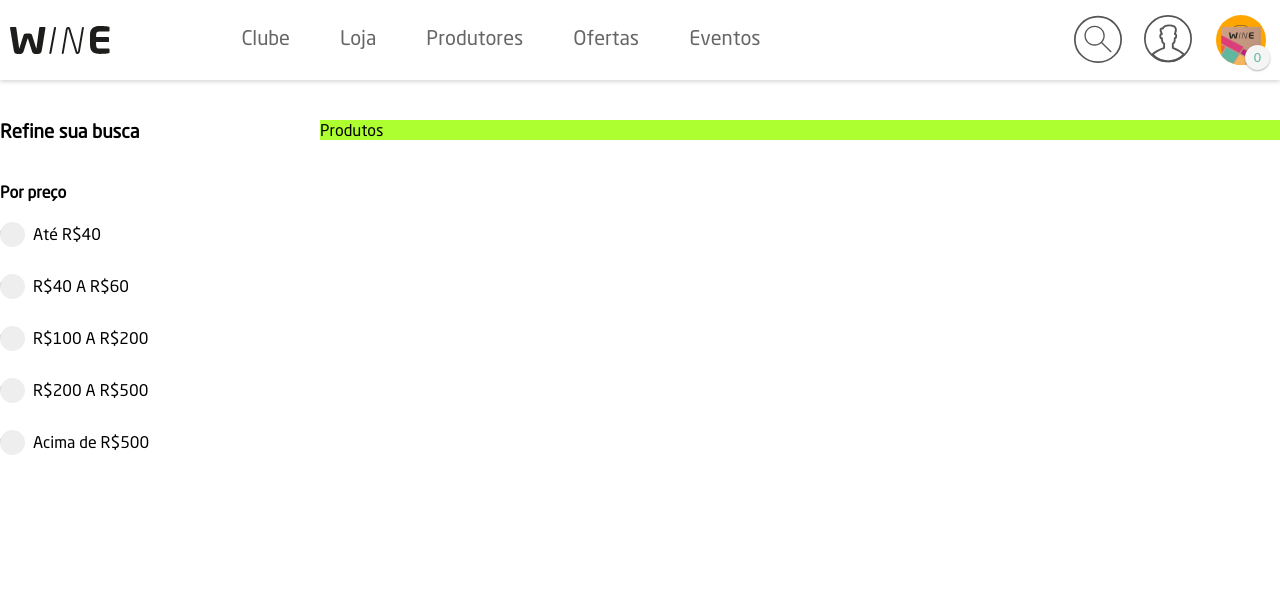
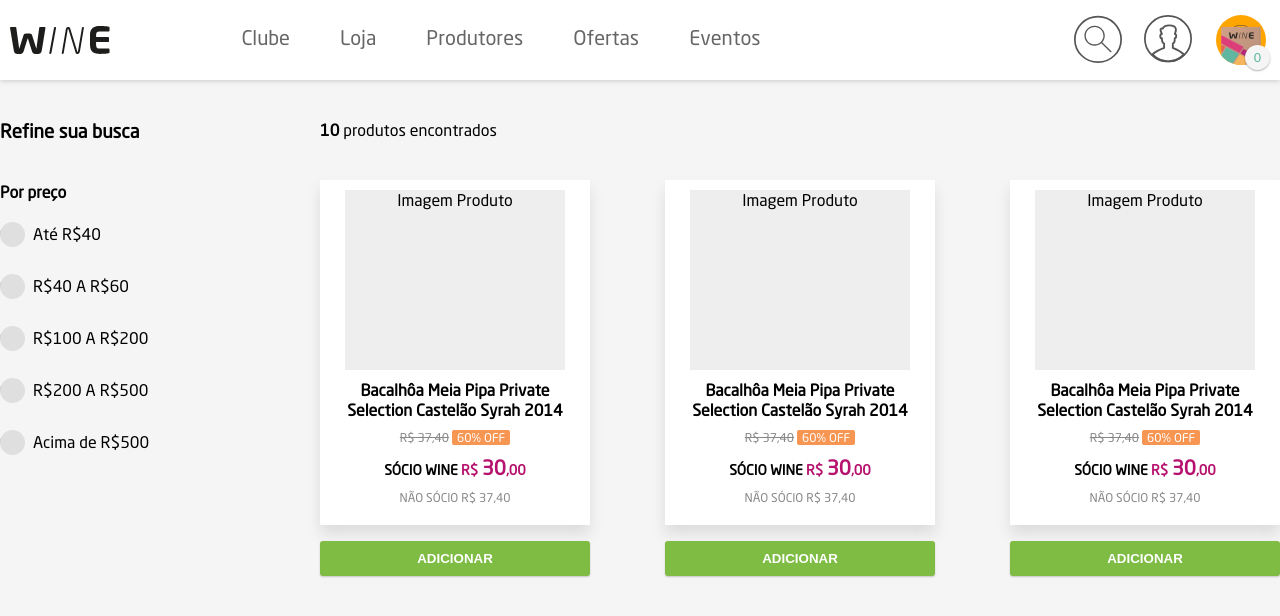
Before and after one commit to takeshi-su57/wine-ecommerce, a Next.js app: page / in a window 1280 px wide. Shown: the top 616 px of the page. Built offline with nearby package versions, Linux system fonts and the light colour scheme.

Commit message:
🎨 feat: cria componentes card products e estiliza

```diff
--- /dev/null
+++ b/src/components/CardProduct.tsx
@@ -0,0 +1,39 @@
+import {
+  BtnAddProductCart,
+  Card,
+  CardContainer,
+  ProductDiscount,
+  ProductImage,
+  ProductName,
+  ProductPriceNoSocial,
+  ProductPriceSocial,
+} from "styles/pages/store/CardProduct";
+
+const CardProduct = () => {
+  return (
+    <CardContainer>
+      <Card>
+        <ProductImage>
+          Imagem Produto
+        </ProductImage>
+        <ProductName>
+          Bacalhôa Meia Pipa Private Selection Castelão Syrah 2014
+        </ProductName>
+        <ProductDiscount>
+          <del>R$ 37,40</del> <span>60% OFF</span>
+        </ProductDiscount>
+        <ProductPriceSocial>
+          Sócio wine <span>R$ <span>30</span>,00</span>
+        </ProductPriceSocial>
+        <ProductPriceNoSocial>
+          Não sócio R$ 37,40
+        </ProductPriceNoSocial>
+      </Card>
+      <BtnAddProductCart>
+        Adicionar
+      </BtnAddProductCart>
+    </CardContainer>
+  );
+};
+
+export default CardProduct;
--- a/src/components/layout/Base.tsx
+++ b/src/components/layout/Base.tsx
@@ -17,6 +17,7 @@
 
   body {
     font-family: 'Neo Sans';
+    background-color: #F5F5F5;
     margin: 0;
     padding: 0;
   }
--- a/src/pages/index.tsx
+++ b/src/pages/index.tsx
@@ -3,8 +3,9 @@
 import BaseLayout from 'components/layout/Base';
 import Header from 'components/layout/Header';
 // Styles Components:
-import { Main, SectionCenter, SectionProducts } from 'styles/Containers';
+import { Main, ProductsFlex, SectionCenter, SectionProducts } from 'styles/Containers';
 import Filter from 'components/Filter';
+import CardProduct from 'components/CardProduct';
 
 const Home: NextPage = () => {
   return (
@@ -20,7 +21,12 @@
         <SectionCenter>
           <Filter />
           <SectionProducts>
-            Produtos
+            <p><strong>10</strong> produtos encontrados</p>
+            <ProductsFlex>
+              <CardProduct />
+              <CardProduct />
+              <CardProduct />
+            </ProductsFlex>
           </SectionProducts>
         </SectionCenter>
       </Main>
--- a/src/styles/Containers.ts
+++ b/src/styles/Containers.ts
@@ -11,10 +11,15 @@
 `;
 
 const SectionProducts = styled.section`
-  background-color: greenyellow;
   float: right;
   width: 75%;
 `;
 
+const ProductsFlex = styled.section`
+  display: flex;
+  justify-content: space-between;
+  margin-top: 40px;
+`;
 
-export { Main, SectionCenter, SectionProducts };
+
+export { Main, SectionCenter, SectionProducts, ProductsFlex };
--- /dev/null
+++ b/src/styles/pages/store/CardProduct.ts
@@ -0,0 +1,88 @@
+import styled from 'styled-components';
+
+const CardContainer = styled.div`
+  background-color: #eee;
+  width: 270px;
+  height: 330px;
+  text-align: center;
+`;
+
+const Card = styled.div`
+  background-color: white;
+  box-shadow: 0px 9px 14px rgba(0, 0, 0, 0.1);
+  min-height: 280px;
+  padding: 10px;
+`;
+
+const ProductImage = styled.div`
+  background-color: #eee;
+  height: 180px;
+  width: 220px;
+  margin: 0 auto;
+`;
+
+const ProductName = styled.h4`
+  margin: 10px 0;
+`;
+
+const ProductDiscount = styled.p`
+  font-size: 12px;
+  margin-bottom: 10px;
+
+  del {
+    color: #888888;
+  }
+
+  span {
+    color: white;
+    background-color: #F79552;
+    border-radius: 2px;
+    padding: 0 5px;
+  }
+`;
+
+const ProductPriceSocial = styled.p`
+  text-transform: uppercase;
+  font-weight: bold;
+  font-size: 14px;
+  margin-bottom: 10px;
+
+  span {
+    color: #b6116e;
+
+    span {
+      font-size: 20px;
+    }
+  }
+`;
+
+const ProductPriceNoSocial = styled.p`
+  text-transform: uppercase;
+  font-size: 12px;
+  margin-bottom: 10px;
+  color: #888888;
+`;
+
+const BtnAddProductCart = styled.button`
+  background-color: #7EBC43;
+  border: none;
+  color: white;
+  border-radius: 3px;
+  box-shadow: 0px 1px 2px rgba(0, 0, 0, 0.2);
+  font-weight: bold;
+  margin-top: 16px;
+  padding: 10px;
+  text-transform: uppercase;
+  width: 100%;
+`;
+
+export {
+  CardContainer,
+  Card,
+  ProductImage,
+  ProductName,
+  ProductDiscount,
+  ProductPriceSocial,
+  ProductPriceNoSocial,
+  BtnAddProductCart
+};
--- a/src/styles/pages/store/Filter.ts
+++ b/src/styles/pages/store/Filter.ts
@@ -27,7 +27,7 @@
       left: 0;
       height: 25px;
       width: 25px;
-      background-color: #eee;
+      background-color: #dfdfdf;
       border-radius: 50%;
 
       &:after {
```
Also changed, not shown: src/styles/pages/store/.css (added).
